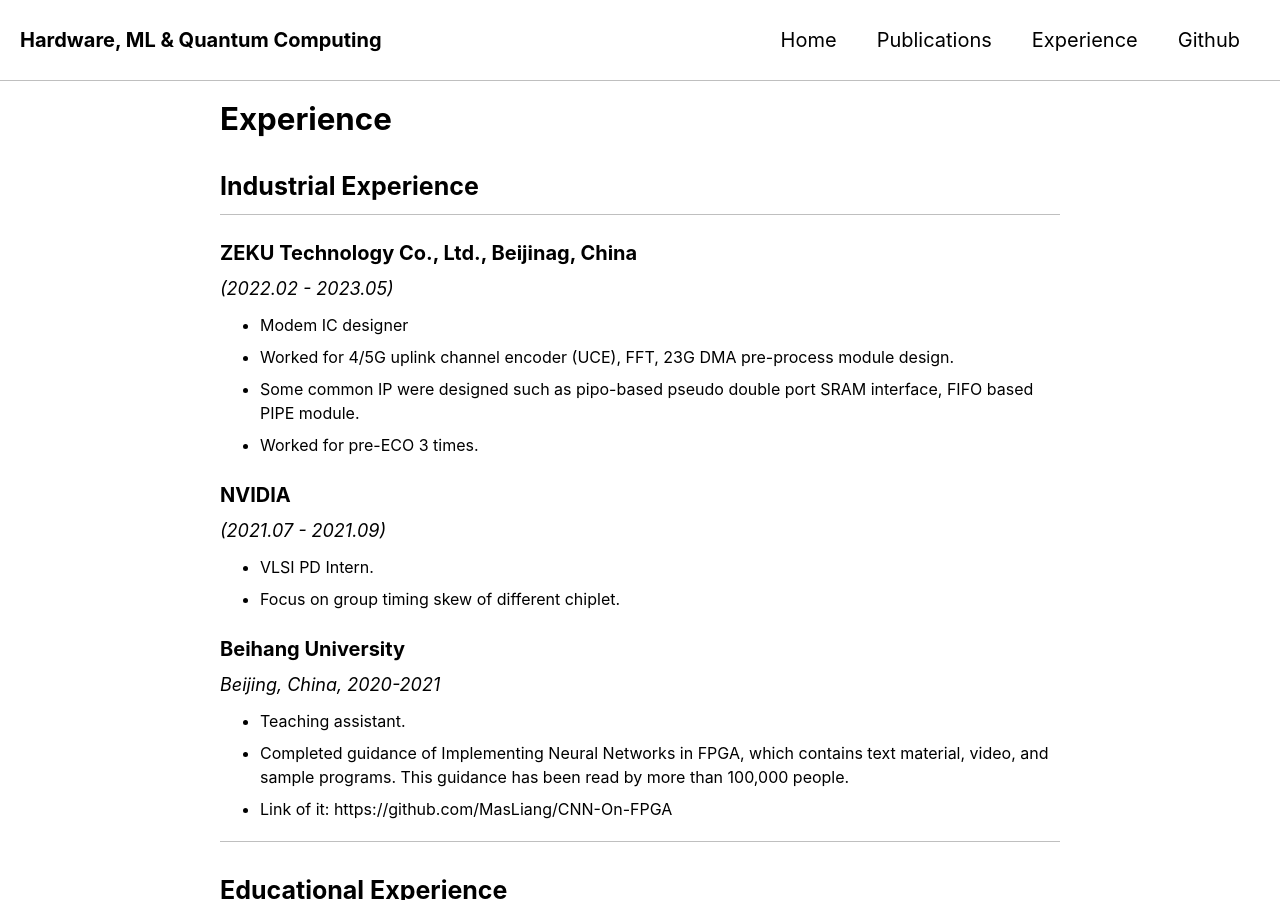
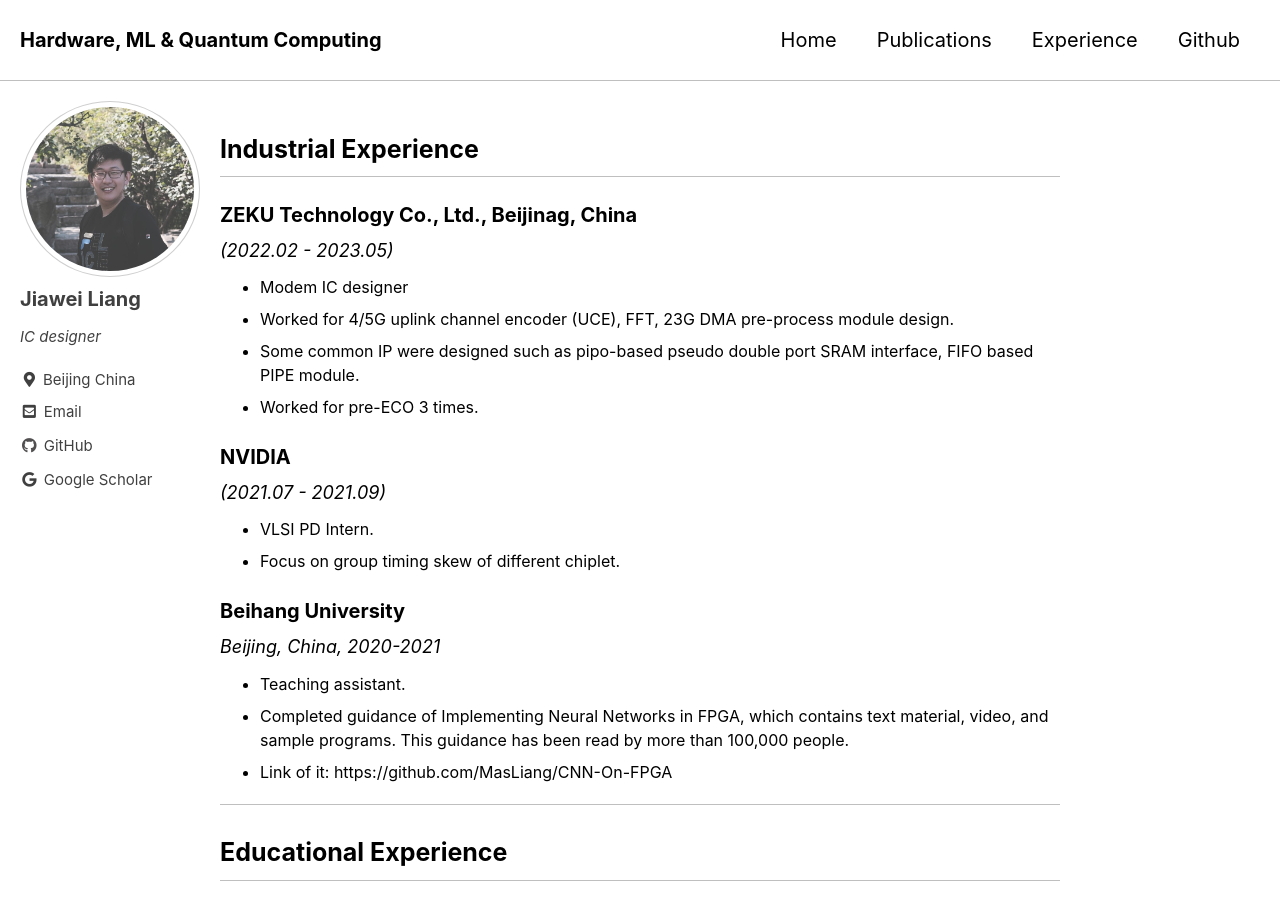
Before and after one commit to MasLiang/MasLiang.github.io, a Jekyll site: the page built from _pages/experience.md, in a window 1280 px wide and 900 px high. Built offline with Jekyll 4.4.1, drawn with Linux system fonts in a browser that asks for light colours; cached includes are drawn as plain includes.

Commit message:
change some details

```diff
--- a/_pages/experience.md
+++ b/_pages/experience.md
@@ -1,9 +1,8 @@
 ---
 layout: single
 permalink: /pages/exp
-author_profile: false
+author_profile: true
 ---
-# Experience
 
 ## Industrial Experience
 
```
Also changed, not shown: _pages/pub.md (+1 -1 lines).
